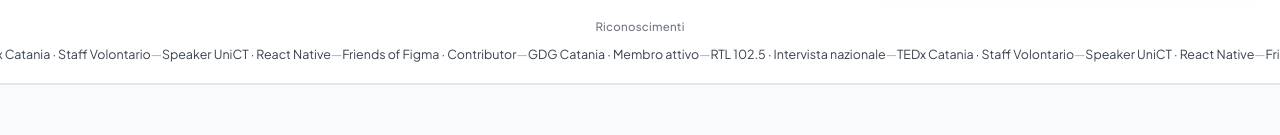
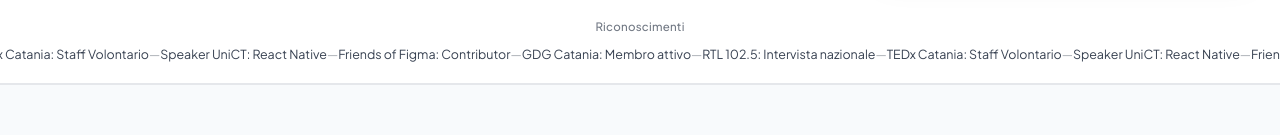
Before and after one commit to Flame0510/micheletornello.com, a Next.js app: page / in a window 1280 px wide. Shown: the part 802-937 px from the top of the page. Built offline with nearby package versions, Linux system fonts and the light colour scheme.

Commit message:
fix(credstrip): colon separator + em dash spacing

```diff
--- a/src/app/page.tsx
+++ b/src/app/page.tsx
@@ -50,26 +50,26 @@ export default function HomePage() {
         <p className="credStrip_label">Riconoscimenti</p>
         <div className="credStrip_marquee" aria-hidden="false">
           <div className="credStrip_track marquee-track">
-            <span className="credStrip_text">RTL 102.5 · Intervista nazionale</span>
+            <span className="credStrip_text">RTL 102.5: Intervista nazionale</span>
             <span className="credStrip_divider" aria-hidden="true"> — </span>
-            <span className="credStrip_text">TEDx Catania · Staff Volontario</span>
+            <span className="credStrip_text">TEDx Catania: Staff Volontario</span>
             <span className="credStrip_divider" aria-hidden="true"> — </span>
-            <span className="credStrip_text">Speaker UniCT · React Native</span>
+            <span className="credStrip_text">Speaker UniCT: React Native</span>
             <span className="credStrip_divider" aria-hidden="true"> — </span>
-            <span className="credStrip_text">Friends of Figma · Contributor</span>
+            <span className="credStrip_text">Friends of Figma: Contributor</span>
             <span className="credStrip_divider" aria-hidden="true"> — </span>
-            <span className="credStrip_text">GDG Catania · Membro attivo</span>
+            <span className="credStrip_text">GDG Catania: Membro attivo</span>
             <span className="credStrip_divider" aria-hidden="true"> — </span>
             {/* Duplicate for seamless infinite loop */}
-            <span className="credStrip_text">RTL 102.5 · Intervista nazionale</span>
+            <span className="credStrip_text">RTL 102.5: Intervista nazionale</span>
             <span className="credStrip_divider" aria-hidden="true"> — </span>
-            <span className="credStrip_text">TEDx Catania · Staff Volontario</span>
+            <span className="credStrip_text">TEDx Catania: Staff Volontario</span>
             <span className="credStrip_divider" aria-hidden="true"> — </span>
-            <span className="credStrip_text">Speaker UniCT · React Native</span>
+            <span className="credStrip_text">Speaker UniCT: React Native</span>
             <span className="credStrip_divider" aria-hidden="true"> — </span>
-            <span className="credStrip_text">Friends of Figma · Contributor</span>
+            <span className="credStrip_text">Friends of Figma: Contributor</span>
             <span className="credStrip_divider" aria-hidden="true"> — </span>
-            <span className="credStrip_text">GDG Catania · Membro attivo</span>
+            <span className="credStrip_text">GDG Catania: Membro attivo</span>
             <span className="credStrip_divider" aria-hidden="true"> — </span>
           </div>
         </div>
```
